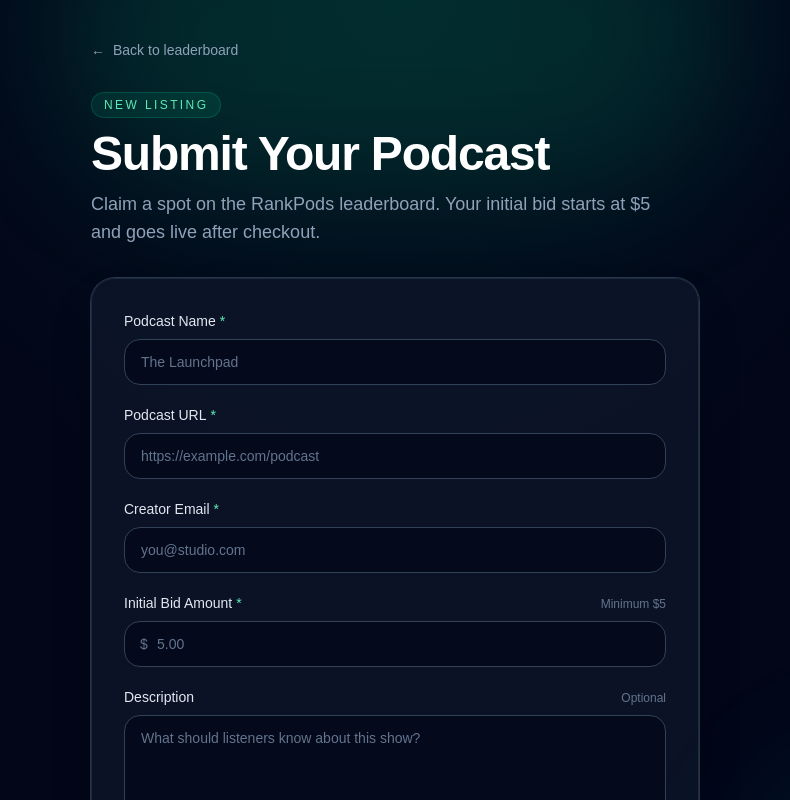
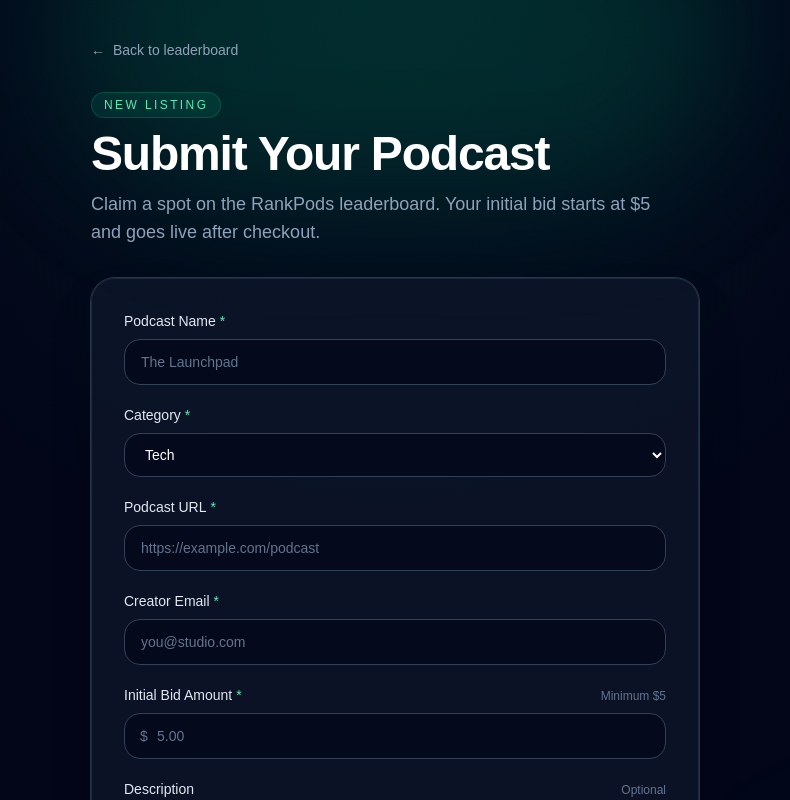
Before and after one commit to elopez8090/rankpods, a Next.js app: page /submit in a window 1280 px wide. Shown: the top 800 px of the page, without its empty margins (245-1035 px from the left). Built offline with nearby package versions, Linux system fonts and the light colour scheme.

Commit message:
Add categories, trending, and filtering features

```diff
--- a/app/api/bids/create-checkout/route.ts
+++ b/app/api/bids/create-checkout/route.ts
@@ -1,6 +1,16 @@
 import { NextRequest } from "next/server";
 import Stripe from "stripe";
 import { supabase } from "@/lib/supabase";
+
+const CATEGORIES = [
+  "Tech",
+  "Startups",
+  "AI",
+  "Founders",
+  "Indie Makers",
+] as const;
+
+type Category = (typeof CATEGORIES)[number];
 
 type CheckoutBody = {
   name?: unknown;
@@ -8,7 +18,12 @@
   email?: unknown;
   amount?: unknown;
   description?: unknown;
+  category?: unknown;
 };
+
+function isCategory(value: string): value is Category {
+  return (CATEGORIES as readonly string[]).includes(value);
+}
 
 function jsonError(status: number, error: string) {
   return Response.json({ error }, { status });
@@ -52,11 +67,23 @@
   const url = asTrimmedString(body.url);
   const email = asTrimmedString(body.email);
   const description = asTrimmedString(body.description);
+  const categoryInput = asTrimmedString(body.category);
   const amount = Number(body.amount);
 
   if (!name || !url || !email) {
     return jsonError(400, "name, url, and email are required.");
   }
+
+  if (categoryInput && !isCategory(categoryInput)) {
+    return jsonError(
+      400,
+      "category must be one of: Tech, Startups, AI, Founders, Indie Makers."
+    );
+  }
+
+  const category: Category = isCategory(categoryInput)
+    ? categoryInput
+    : "Tech";
 
   if (!Number.isFinite(amount) || amount < 5) {
     return jsonError(400, "Amount must be at least $5.");
@@ -74,6 +101,7 @@
       podcast_url: url,
       creator_email: email,
       description: description || null,
+      category,
     })
     .select("id")
     .single();
--- a/app/page.tsx
+++ b/app/page.tsx
@@ -4,11 +4,27 @@
 import { useEffect, useState } from "react";
 import { supabase } from "@/lib/supabase";
 
+const CATEGORIES = [
+  "Tech",
+  "Startups",
+  "AI",
+  "Founders",
+  "Indie Makers",
+] as const;
+
+type Category = (typeof CATEGORIES)[number];
+type CategoryFilter = Category | "All" | "Trending";
+
+const TRENDING_WINDOW_MS = 24 * 60 * 60 * 1000;
+
+const CATEGORY_TABS: CategoryFilter[] = ["Trending", ...CATEGORIES, "All"];
+
 type Podcast = {
   id: string;
   name?: string | null;
   title?: string | null;
   description?: string | null;
+  category?: string | null;
   url?: string | null;
   podcast_url?: string | null;
   website_url?: string | null;
@@ -22,15 +38,18 @@
   id: string;
   podcast_id: string;
   amount: number | string | null;
+  created_at?: string | null;
 };
 
 type RankedPodcast = {
   id: string;
   name: string;
   description: string;
+  category: string;
   url: string;
   coverImage: string | null;
   totalBids: number;
+  trendingBids: number;
 };
 
 function podcastName(podcast: Podcast) {
@@ -54,6 +73,12 @@
     podcast.cover_url?.trim() ||
     null
   );
+}
+
+function bidTimestamp(bid: Bid) {
+  if (!bid.created_at) return 0;
+  const timestamp = Date.parse(bid.created_at);
+  return Number.isFinite(timestamp) ? timestamp : 0;
 }
 
 function formatUsd(amount: number) {
@@ -95,8 +120,24 @@
 
 export default function Home() {
   const [podcasts, setPodcasts] = useState<RankedPodcast[]>([]);
+  const [selectedCategory, setSelectedCategory] =
+    useState<CategoryFilter>("All");
   const [loading, setLoading] = useState(true);
   const [error, setError] = useState<string | null>(null);
+
+  const visiblePodcasts =
+    selectedCategory === "Trending"
+      ? [...podcasts].sort((a, b) => b.trendingBids - a.trendingBids)
+      : selectedCategory === "All"
+        ? podcasts
+        : podcasts.filter((podcast) => podcast.category === selectedCategory);
+
+  const leaderboardTitle =
+    selectedCategory === "Trending"
+      ? "Trending This Week"
+      : selectedCategory === "All"
+        ? "All Podcasts"
+        : `${selectedCategory} Podcasts`;
 
   useEffect(() => {
     let cancelled = false;
@@ -105,9 +146,18 @@
       setLoading(true);
       setError(null);
 
-      const [podcastsResult, bidsResult] = await Promise.all([
+      const trendingSince = new Date(
+        Date.now() - TRENDING_WINDOW_MS
+      ).toISOString();
+
+      const [podcastsResult, bidsResult, trendingBidsResult] =
+        await Promise.all([
           supabase.from("podcasts").select("*"),
           supabase.from("bids").select("*"),
+          supabase
+            .from("bids")
+            .select("podcast_id, amount, created_at")
+            .gte("created_at", trendingSince),
         ]);
 
       if (cancelled) return;
@@ -129,14 +179,28 @@
         totals.set(bid.podcast_id, current + Number(bid.amount ?? 0));
       }
 
+      const trendingTotals = new Map<string, number>();
+      const trendingBids = trendingBidsResult.error
+        ? ((bidsResult.data ?? []) as Bid[]).filter(
+            (bid) => bidTimestamp(bid) >= Date.now() - TRENDING_WINDOW_MS
+          )
+        : ((trendingBidsResult.data ?? []) as Bid[]);
+
+      for (const bid of trendingBids) {
+        const current = trendingTotals.get(bid.podcast_id) ?? 0;
+        trendingTotals.set(bid.podcast_id, current + Number(bid.amount ?? 0));
+      }
+
       const ranked = ((podcastsResult.data ?? []) as Podcast[])
         .map((podcast) => ({
           id: podcast.id,
           name: podcastName(podcast),
           description: podcast.description?.trim() || "No description yet.",
+          category: podcast.category?.trim() || "",
           url: podcastUrl(podcast),
           coverImage: podcastCover(podcast),
           totalBids: totals.get(podcast.id) ?? 0,
+          trendingBids: trendingTotals.get(podcast.id) ?? 0,
         }))
         .sort((a, b) => b.totalBids - a.totalBids);
 
@@ -181,6 +245,27 @@
           </Link>
         </header>
 
+        <div className="mb-6 flex flex-wrap gap-2 sm:mb-8">
+          {CATEGORY_TABS.map((category) => {
+            const isActive = category === selectedCategory;
+            return (
+              <button
+                key={category}
+                type="button"
+                onClick={() => setSelectedCategory(category)}
+                aria-pressed={isActive}
+                className={`rounded-full border px-4 py-2 text-sm transition focus-visible:outline focus-visible:outline-2 focus-visible:outline-offset-2 focus-visible:outline-emerald-300 ${
+                  isActive
+                    ? "border-emerald-400/50 bg-emerald-400/15 font-bold text-emerald-200"
+                    : "border-slate-700 bg-slate-900/60 font-medium text-slate-400 hover:border-slate-500 hover:text-slate-200"
+                }`}
+              >
+                {category}
+              </button>
+            );
+          })}
+        </div>
+
         {loading ? (
           <LoadingState />
         ) : error ? (
@@ -193,8 +278,26 @@
         ) : podcasts.length === 0 ? (
           <EmptyState />
         ) : (
+          <section>
+            <h2 className="mb-4 text-xl font-semibold tracking-tight text-white sm:mb-5 sm:text-2xl">
+              {leaderboardTitle}
+            </h2>
+            {visiblePodcasts.length === 0 ? (
+              <div className="rounded-2xl border border-dashed border-slate-700 bg-slate-900/50 px-6 py-12 text-center">
+                <p className="text-sm font-medium text-slate-200">
+                  {selectedCategory === "Trending"
+                    ? "No trending podcasts yet"
+                    : `No ${selectedCategory} podcasts yet`}
+                </p>
+                <p className="mt-2 text-sm text-slate-400">
+                  {selectedCategory === "Trending"
+                    ? "Bids from the last 24 hours will appear here first."
+                    : "Try another category, or submit a show to this one."}
+                </p>
+              </div>
+            ) : (
               <ol className="flex flex-col gap-3 sm:gap-4">
-            {podcasts.map((podcast, index) => (
+                {visiblePodcasts.map((podcast, index) => (
                   <PodcastRow
                     key={podcast.id}
                     podcast={podcast}
@@ -202,6 +305,8 @@
                   />
                 ))}
               </ol>
+            )}
+          </section>
         )}
       </div>
     </div>
--- a/app/submit/page.tsx
+++ b/app/submit/page.tsx
@@ -3,8 +3,19 @@
 import Link from "next/link";
 import { FormEvent, ReactNode, useState } from "react";
 
+const CATEGORIES = [
+  "Tech",
+  "Startups",
+  "AI",
+  "Founders",
+  "Indie Makers",
+] as const;
+
+type Category = (typeof CATEGORIES)[number];
+
 type FormValues = {
   name: string;
+  category: Category;
   url: string;
   email: string;
   amount: string;
@@ -15,6 +26,7 @@
 
 const initialValues: FormValues = {
   name: "",
+  category: "Tech",
   url: "",
   email: "",
   amount: "",
@@ -43,6 +55,12 @@
 
   if (!name) {
     errors.name = "Podcast name is required.";
+  }
+
+  if (!values.category.trim()) {
+    errors.category = "Category is required.";
+  } else if (!CATEGORIES.includes(values.category as Category)) {
+    errors.category = "Select a valid category.";
   }
 
   if (!url) {
@@ -100,6 +118,7 @@
         headers: { "Content-Type": "application/json" },
         body: JSON.stringify({
           name: values.name.trim(),
+          category: values.category,
           url: values.url.trim(),
           email: values.email.trim(),
           amount: Number(values.amount),
@@ -218,6 +237,30 @@
                 disabled={submitting}
                 className={inputClass(Boolean(errors.name))}
               />
+            </Field>
+
+            <Field
+              id="category"
+              label="Category"
+              required
+              error={errors.category}
+            >
+              <select
+                id="category"
+                name="category"
+                value={values.category}
+                onChange={(event) =>
+                  updateField("category", event.target.value as Category)
+                }
+                disabled={submitting}
+                className={inputClass(Boolean(errors.category))}
+              >
+                {CATEGORIES.map((category) => (
+                  <option key={category} value={category}>
+                    {category}
+                  </option>
+                ))}
+              </select>
             </Field>
 
             <Field
```
Lines whose indentation alone changed are shown as unchanged.
